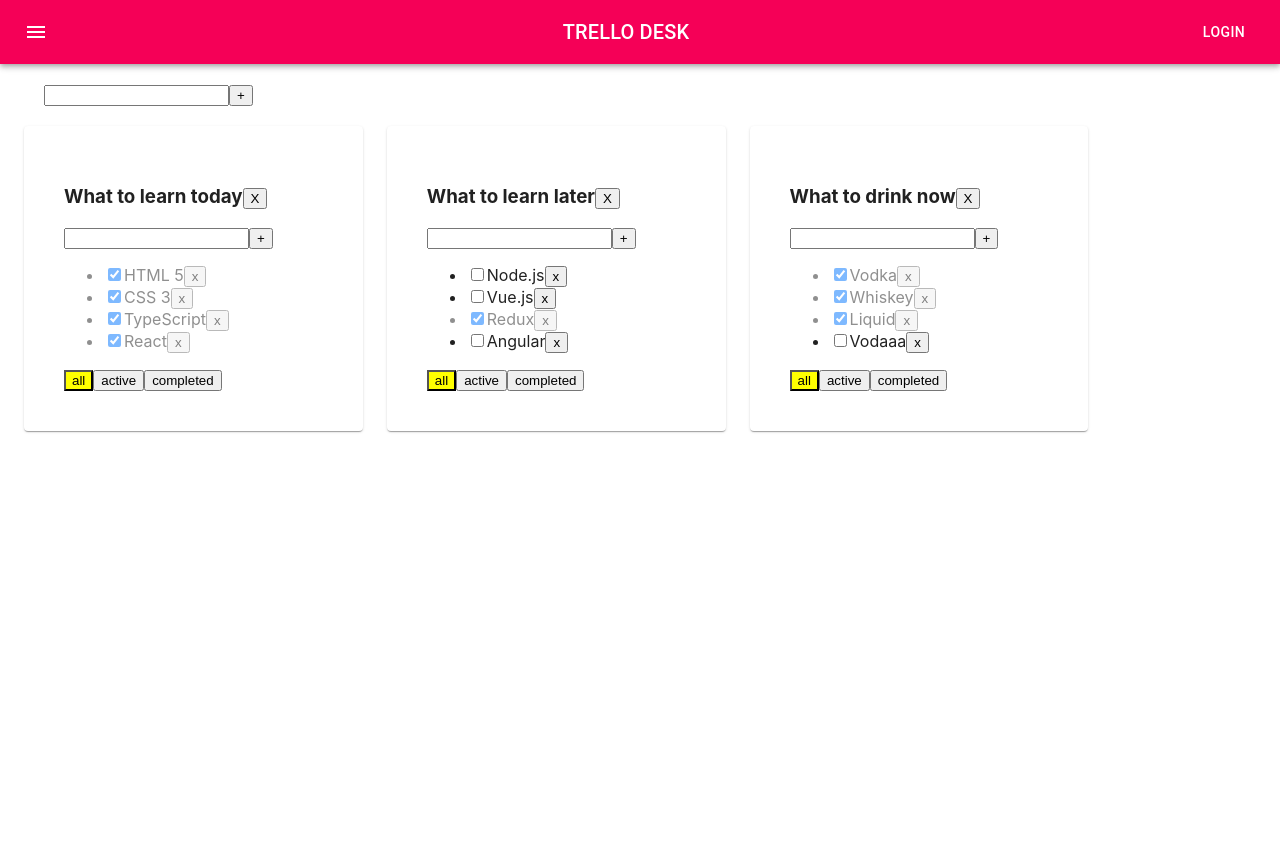
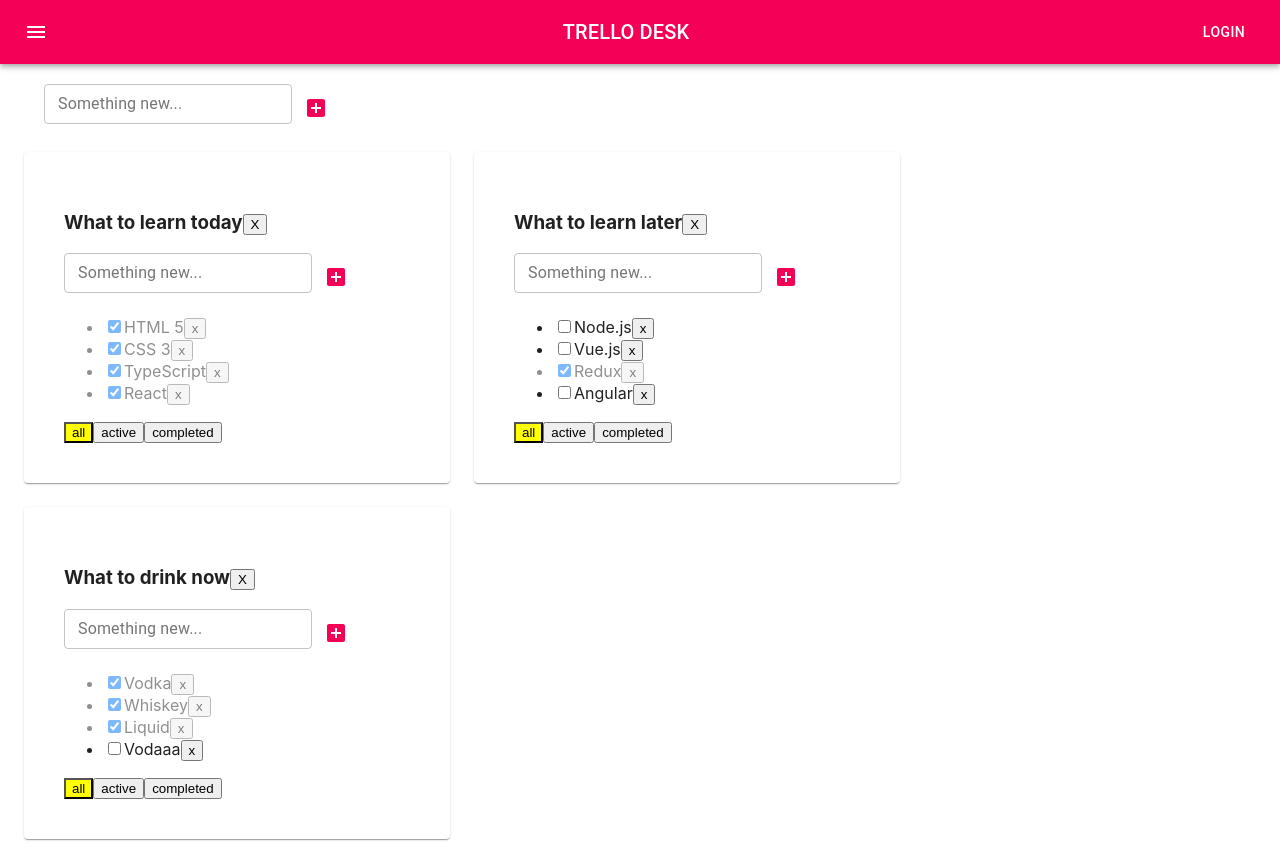
Before and after one commit to Dora-ApplePie/Todolist-React-TS, a React (Create React App) app: page / in a window 1280 px wide. Before the commit the page ends 800 px from the top, so only its background shows below. Built offline with nearby package versions, Linux system fonts and the light colour scheme.

Commit message:
add Material IconButton with callback

```diff
--- a/src/components/AddItemForm/AddItemForm.tsx
+++ b/src/components/AddItemForm/AddItemForm.tsx
@@ -2,6 +2,8 @@ import React, {ChangeEvent, KeyboardEvent, useState} from "react";
 import {errorType} from "../../Todolist";
 import styles from './AddItemForm.module.css'
 import {ButtonClick} from "../ButtonClick/ButtonClick";
+import {IconButton, TextField} from "@material-ui/core";
+import {AddBox} from "@material-ui/icons";
 
 
 type propsType = {
@@ -41,14 +43,20 @@ export const AddItemForm = (props: propsType) => {
     //--------------------------- зе енд обработчики TL ----------------
     return (
         <div>
-            <input
+            <TextField
                 value={newInputValue}
+                error={!!error}
+                helperText={error}
                 onChange={onChangeHandler}
                 onKeyPress={onKeyPressHandler}
-                className={error ? styles.Error : ''}
+                label="Something new..."
+                variant="outlined"
+                size="small"
+                // className={error ? styles.Error : ''}
             />
-            {error && <div className={styles.ErrorMsg}>{error}</div>}
-            <ButtonClick name={'+'} callback={addTaskHandler}/>
+            <IconButton onClick={addTaskHandler} color="secondary">
+                <AddBox/>
+            </IconButton>
         </div>
     )
 }
```
